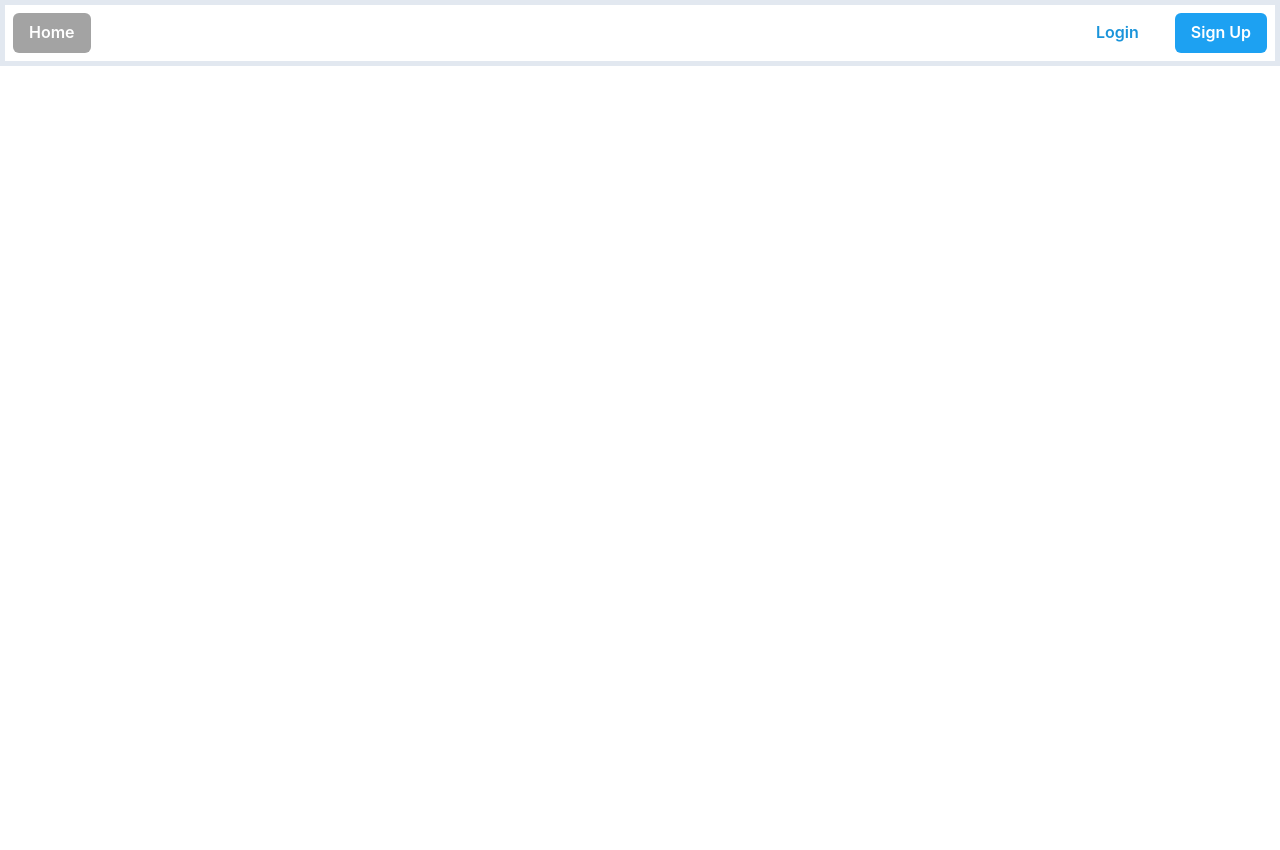
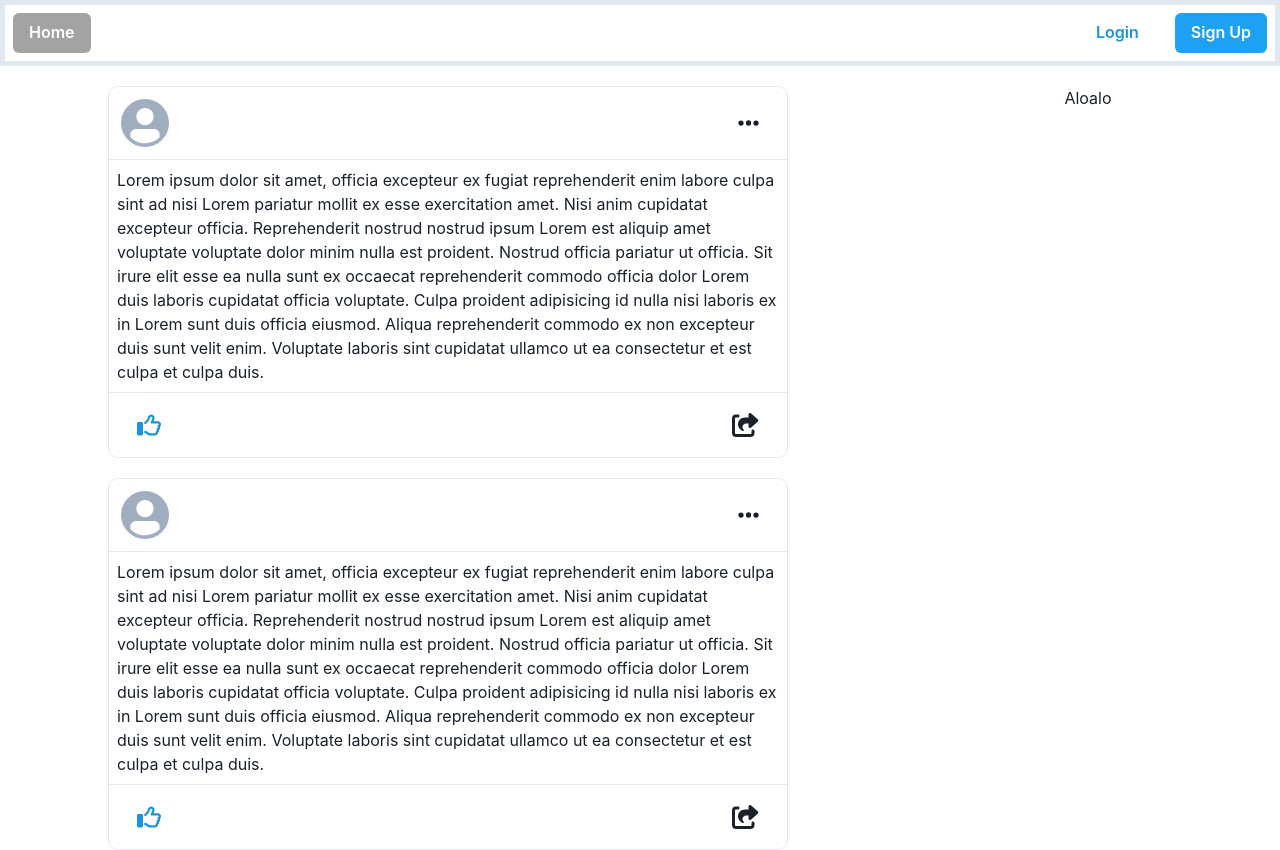
Before and after one commit to tangiang0812/social-media-app-frontend, a React (Create React App) app: page /home in a window 1280 px wide. Before the commit this address had no page. Before the commit the page ends 800 px from the top, so only its background shows below. Built offline with nearby package versions, Linux system fonts and the light colour scheme.

Commit message:
Replace @chakra-ui/react's Link with react-router-dom's Link

```diff
--- a/src/App.tsx
+++ b/src/App.tsx
@@ -23,7 +23,7 @@ function App(): JSX.Element {
       <ChakraProvider>
         <Navbar />
         <Routes>
-          <Route path="/" element={<Home />} />
+          <Route path="/home" element={<Home />} />
           <Route path="/login" element={<Login />} />
           <Route path="/register" element={<SignUp />} />
           <Route path="/profile" element={<Profile />} />
--- a/src/components/Navbar.tsx
+++ b/src/components/Navbar.tsx
@@ -1,18 +1,25 @@
-import { Button, Flex, Link, Spacer } from "@chakra-ui/react";
+import { Button, Flex, Spacer } from "@chakra-ui/react";
 import React from "react";
+import { Link } from "react-router-dom";
 
 function Navbar() {
   return (
-    <Flex minWidth="max-content" alignItems="center" padding={2} gap={3} borderWidth={5}>
+    <Flex
+      minWidth="max-content"
+      alignItems="center"
+      padding={2}
+      gap={3}
+      borderWidth={5}
+    >
       <Button colorScheme={"blackAlpha"}>
-        <Link href="/">Home</Link>
+        <Link to="/home">Home</Link>
       </Button>
       <Spacer />
       <Button colorScheme={"twitter"} variant="ghost" marginLeft={2}>
-        <Link href="/login">Login</Link>
+        <Link to="/login">Login</Link>
       </Button>
       <Button colorScheme={"twitter"} marginLeft={2}>
-        <Link href="register">Sign Up</Link>
+        <Link to="register">Sign Up</Link>
       </Button>
     </Flex>
   );
--- a/src/components/Post.tsx
+++ b/src/components/Post.tsx
@@ -1,21 +1,20 @@
-import { Box, Container } from "@chakra-ui/react";
+import { Box } from "@chakra-ui/react";
 import React from "react";
 import PostContent from "./PostContent";
 import PostFooter from "./PostFooter";
 import PostHeader from "./PostHeader";
 
-interface PostProps {
-}
+interface PostProps {}
 
 const Post: React.FC<PostProps> = () => {
   return (
-    <Container maxWidth="60%">
+    <Box width="680px">
       <Box borderWidth={1} borderRadius={10}>
         <PostHeader></PostHeader>
         <PostContent></PostContent>
         <PostFooter></PostFooter>
       </Box>
-    </Container>
+    </Box>
   );
 };
 
--- a/src/components/PostContent.tsx
+++ b/src/components/PostContent.tsx
@@ -1,16 +1,16 @@
-import { Container } from "@chakra-ui/react";
+import { Box } from "@chakra-ui/react";
 import React from "react";
 
 const PostContent = () => {
   return (
-    <Container
+    <Box
       justifyContent="space-between"
       maxW="100%"
       display="flex"
       padding={2}
     >
     Lorem ipsum dolor sit amet, officia excepteur ex fugiat reprehenderit enim labore culpa sint ad nisi Lorem pariatur mollit ex esse exercitation amet. Nisi anim cupidatat excepteur officia. Reprehenderit nostrud nostrud ipsum Lorem est aliquip amet voluptate voluptate dolor minim nulla est proident. Nostrud officia pariatur ut officia. Sit irure elit esse ea nulla sunt ex occaecat reprehenderit commodo officia dolor Lorem duis laboris cupidatat officia voluptate. Culpa proident adipisicing id nulla nisi laboris ex in Lorem sunt duis officia eiusmod. Aliqua reprehenderit commodo ex non excepteur duis sunt velit enim. Voluptate laboris sint cupidatat ullamco ut ea consectetur et est culpa et culpa duis.
-    </Container>
+    </Box>
   );
 };
 
--- a/src/pages/Home.tsx
+++ b/src/pages/Home.tsx
@@ -1,10 +1,10 @@
-import { Box, Container, VStack } from "@chakra-ui/react";
+import { Box, VStack } from "@chakra-ui/react";
 import React from "react";
 import Post from "../components/Post";
 
 const Home: React.FC = () => {
   return (
-    <Container
+    <Box
       paddingY={5}
       justifyContent="space-around"
       height="92.5vh"
@@ -12,16 +12,16 @@ const Home: React.FC = () => {
       display="flex"
       flexDir="row"
     >
-      <Container maxWidth="65%" display="flex" flexDir="column">
+      <Box width="70%" display="flex" flexDir="column">
         <VStack spacing={5}>
           <Post />
           <Post />
         </VStack>
-      </Container>
-      <Container maxWidth="35%" justifyContent="center" display="flex">
+      </Box>
+      <Box width="30%" justifyContent="center" display="flex">
         Aloalo
-      </Container>
-    </Container>
+      </Box>
+    </Box>
   );
 };
 
--- a/src/pages/Login.tsx
+++ b/src/pages/Login.tsx
@@ -1,38 +1,40 @@
 import {
   Box,
   Button,
-  Container,
   FormControl,
   FormLabel,
   Input,
   InputGroup,
   InputRightElement,
-  Link,
   VStack,
 } from "@chakra-ui/react";
 import React, { MouseEventHandler, useState } from "react";
+import { Link, useNavigate } from "react-router-dom";
 
 const Login: React.FC = () => {
   const [show, setShow] = useState<boolean>(false);
   const [email, setEmail] = useState<string>("");
   const [password, setPassword] = useState<string>("");
 
+  const navigate = useNavigate();
+
   const handleLogin: MouseEventHandler<HTMLButtonElement> = async (event) => {
     event.preventDefault();
     console.log(email);
     console.log(password);
+    navigate("/home");
   };
 
   const handleClick = () => setShow(!show);
 
   return (
-    <Container centerContent maxW="xl">
     <Box
-        width="100%"
+      width="680px"
       borderRadius={5}
       borderWidth={1}
       padding={4}
-        m="40px 0 15px 0"
+      marginTop={10}
+      marginX="auto"
     >
       <VStack spacing="5px">
         <FormControl id="email" isRequired>
@@ -76,12 +78,11 @@ const Login: React.FC = () => {
         <div className="mt-3">
           <p className="text-center">
             {" "}
-              Don't have an account ? <Link href="/register">Signup</Link>
+            Don't have an account ? <Link to="/register">Signup</Link>
           </p>
         </div>
       </VStack>
     </Box>
-    </Container>
   );
 };
 
--- a/src/pages/SignUp.tsx
+++ b/src/pages/SignUp.tsx
@@ -1,22 +1,23 @@
 import {
   Box,
   Button,
-  Container,
   FormControl,
   FormLabel,
   Input,
   InputGroup,
   InputRightElement,
-  Link,
   VStack,
 } from "@chakra-ui/react";
-import React, { MouseEvent, MouseEventHandler, useState } from "react";
+import React, { MouseEventHandler, useState } from "react";
+import { Link, useNavigate } from "react-router-dom";
 
 const SignUp: React.FC = () => {
   const [email, setEmail] = useState("");
   const [password, setPassword] = useState("");
   const [name, setName] = useState("");
   const [show, setShow] = useState(false);
+
+  const navigate = useNavigate();
 
   const handleClick = () => setShow(!show);
 
@@ -25,17 +26,17 @@ const SignUp: React.FC = () => {
     console.log(name);
     console.log(password);
     event.preventDefault();
+    navigate("/home");
   };
 
   return (
-    <Container maxW="xl" centerContent>
     <Box
-        w="100%"
-        p={4}
-        borderRadius="lg"
+      w="680px"
+      borderRadius={5}
       borderWidth={1}
       padding={4}
-        m="40px 0 15px 0"
+      marginTop={10}
+      marginX="auto"
     >
       <VStack spacing="5px">
         <FormControl id="first-name" isRequired>
@@ -99,12 +100,11 @@ const SignUp: React.FC = () => {
         <div className="mt-3">
           <p className="text-center">
             {" "}
-              Don't have an account ? <Link href="/login">Login</Link>
+            Don't have an account ? <Link to="/login">Login</Link>
           </p>
         </div>
       </VStack>
     </Box>
-    </Container>
   );
 };
 
```
Lines whose indentation alone changed are shown as unchanged.
